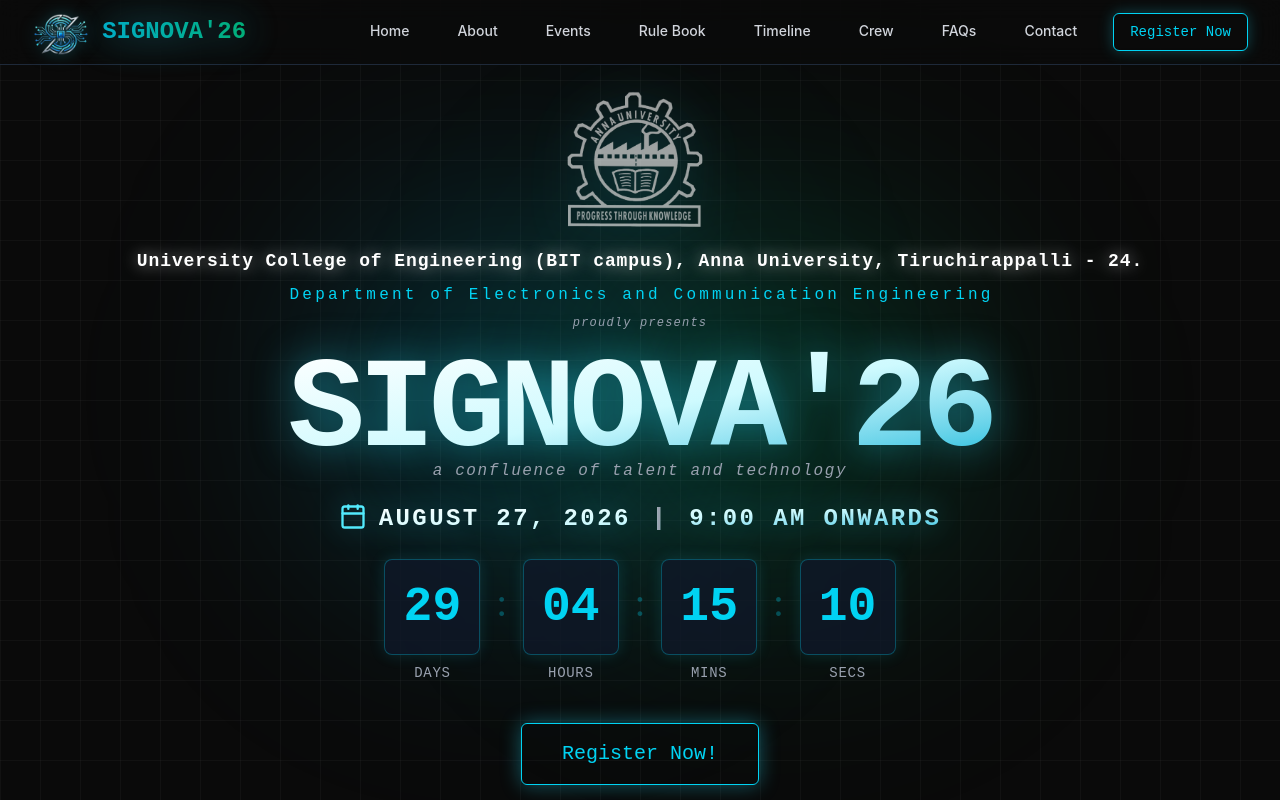
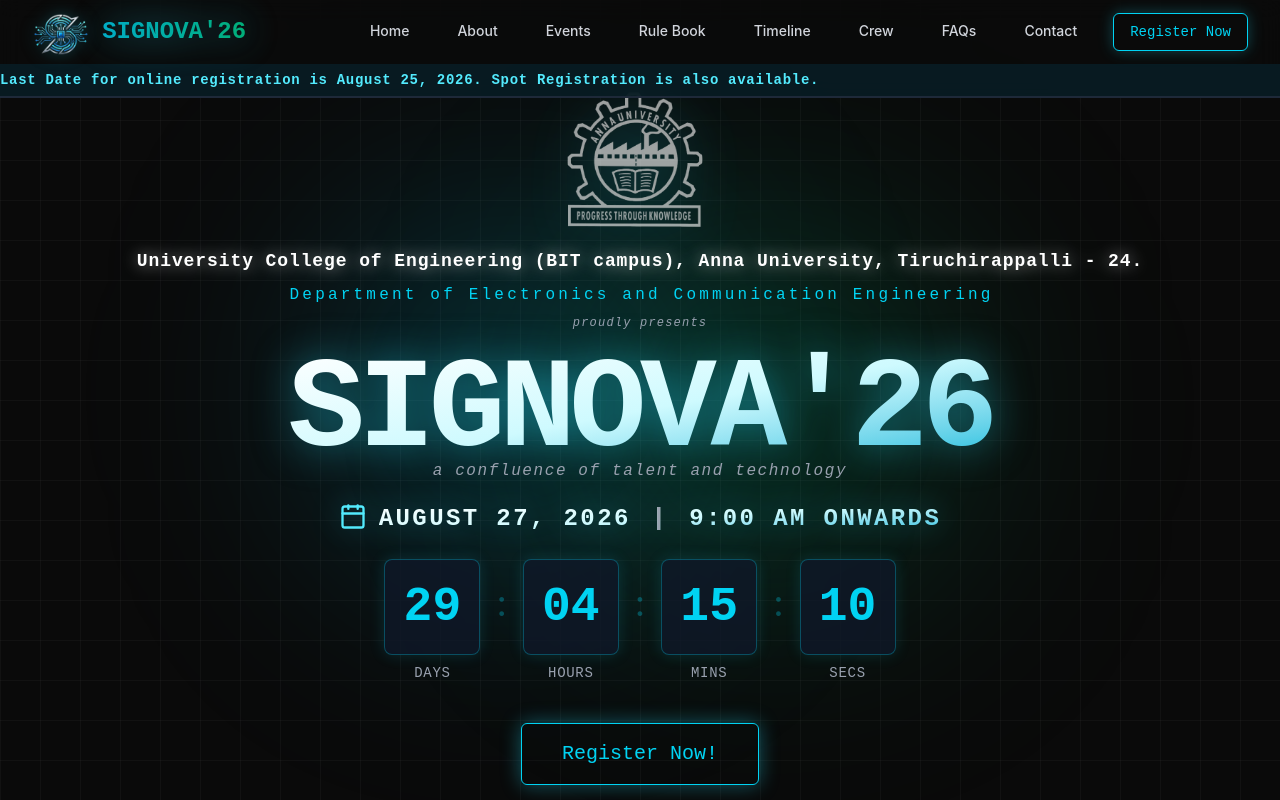
Before and after one commit to signova-26/signova-26, a React (Vite) app: page / in a window 1280 px wide. Shown: the top 800 px of the page. Built offline with nearby package versions, Linux system fonts and the light colour scheme.

Commit message:
Add scrolling registration announcement banner

```diff
--- a/src/components/Navbar.jsx
+++ b/src/components/Navbar.jsx
@@ -91,6 +91,13 @@
           </div>
         </div>
       )}
+
+      {/* Scrolling Announcement Banner */}
+      <div className="w-full bg-cyan-950/40 border-b border-gray-800 overflow-hidden py-1.5 flex items-center">
+        <p className="inline-block whitespace-nowrap animate-marquee text-cyan-300 font-mono text-xs md:text-sm font-semibold tracking-wider">
+          Last Date for online registration is August 25, 2026. Spot Registration is also available.
+        </p>
+      </div>
     </nav>
   );
 };
--- a/tailwind.config.js
+++ b/tailwind.config.js
@@ -16,8 +16,13 @@
       animation: {
         'glow-pulse': 'glow-pulse 2s infinite',
         'border-pulse': 'border-pulse 2s infinite',
+        'marquee': 'marquee 20s linear infinite',
       },
       keyframes: {
+        'marquee': {
+          '0%': { transform: 'translateX(100vw)' },
+          '100%': { transform: 'translateX(-100%)' },
+        },
         'glow-pulse': {
           '0%, 100%': { opacity: 1, filter: 'drop-shadow(0 0 10px rgba(34, 211, 238, 0.5))' },
           '50%': { opacity: 0.8, filter: 'drop-shadow(0 0 20px rgba(34, 211, 238, 0.8))' },
```
